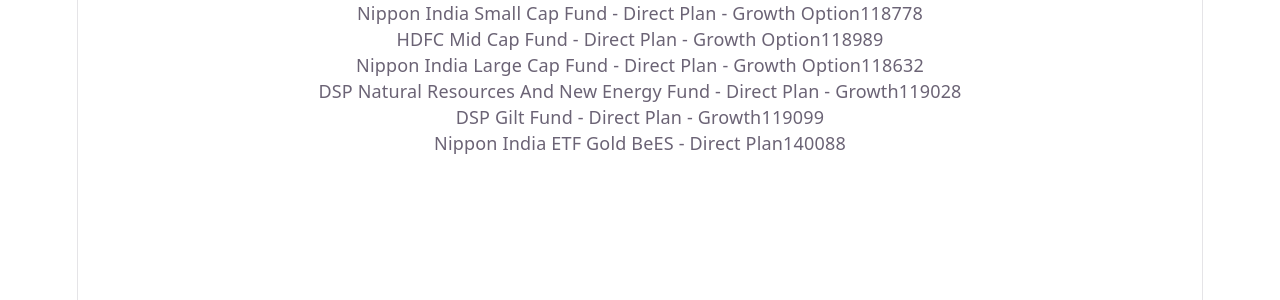
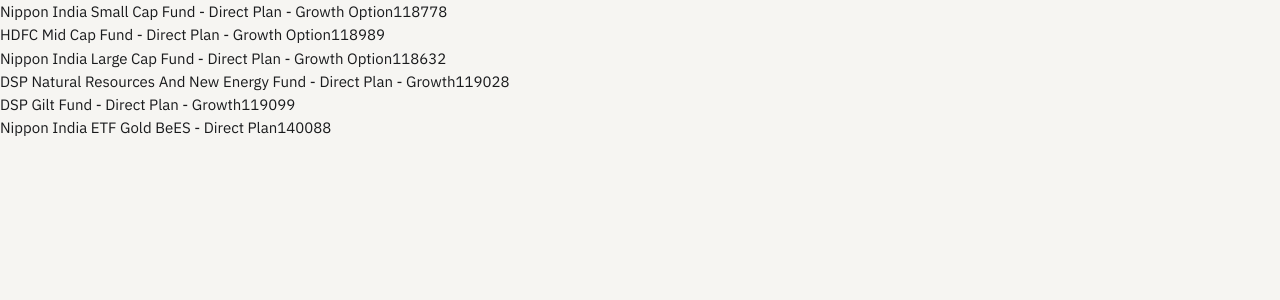
Before and after one commit to shubh0710/corpus, a React (Vite) app: page / in a window 1280 px wide. Shown: the top 300 px of the page. Built offline with nearby package versions, Linux system fonts and the light colour scheme.

Commit message:
bring real design tokens into the project

```diff
--- a/index.html
+++ b/index.html
@@ -1,13 +1,20 @@
 <!doctype html>
 <html lang="en">
+
 <head>
   <meta charset="UTF-8" />
   <link rel="icon" type="image/svg+xml" href="/favicon.svg" />
   <meta name="viewport" content="width=device-width, initial-scale=1.0" />
+  <link rel="preconnect" href="https://fonts.googleapis.com">
+  <link rel="preconnect" href="https://fonts.gstatic.com" crossorigin>
+  <link rel="stylesheet"
+    href="https://fonts.googleapis.com/css2?family=Bricolage+Grotesque:opsz,wght@12..96,600&family=IBM+Plex+Mono:wght@400;500;600&family=IBM+Plex+Sans:wght@400;500;600&display=swap">
   <title>Corpus</title>
 </head>
+
 <body>
   <div id="root"></div>
   <script type="module" src="/src/main.jsx"></script>
 </body>
+
 </html>
--- a/src/index.css
+++ b/src/index.css
@@ -1,111 +1,116 @@
-:root {
-  --text: #6b6375;
-  --text-h: #08060d;
-  --bg: #fff;
-  --border: #e5e4e7;
-  --code-bg: #f4f3ec;
-  --accent: #aa3bff;
-  --accent-bg: rgba(170, 59, 255, 0.1);
-  --accent-border: rgba(170, 59, 255, 0.5);
-  --social-bg: rgba(244, 243, 236, 0.5);
-  --shadow:
-    rgba(0, 0, 0, 0.1) 0 10px 15px -3px, rgba(0, 0, 0, 0.05) 0 4px 6px -2px;
-
-  --sans: system-ui, 'Segoe UI', Roboto, sans-serif;
-  --heading: system-ui, 'Segoe UI', Roboto, sans-serif;
-  --mono: ui-monospace, Consolas, monospace;
-
-  font: 18px/145% var(--sans);
-  letter-spacing: 0.18px;
-  color-scheme: light dark;
-  color: var(--text);
-  background: var(--bg);
-  font-synthesis: none;
-  text-rendering: optimizeLegibility;
-  -webkit-font-smoothing: antialiased;
-  -moz-osx-font-smoothing: grayscale;
-
-  @media (max-width: 1024px) {
-    font-size: 16px;
-  }
+/* ==========================================================
+   RESET
+   ========================================================== */
+*,
+*::before,
+*::after {
+  box-sizing: border-box;
+  margin: 0;
+  padding: 0;
 }
 
-@media (prefers-color-scheme: dark) {
-  :root {
-    --text: #9ca3af;
-    --text-h: #f3f4f6;
-    --bg: #16171d;
-    --border: #2e303a;
-    --code-bg: #1f2028;
-    --accent: #c084fc;
-    --accent-bg: rgba(192, 132, 252, 0.15);
-    --accent-border: rgba(192, 132, 252, 0.5);
-    --social-bg: rgba(47, 48, 58, 0.5);
-    --shadow:
-      rgba(0, 0, 0, 0.4) 0 10px 15px -3px, rgba(0, 0, 0, 0.25) 0 4px 6px -2px;
-  }
-
-  #social .button-icon {
-    filter: invert(1) brightness(2);
-  }
+input,
+button,
+select {
+  font: inherit;
+  color: inherit;
 }
 
-body {
-  margin: 0;
+button {
+  border: none;
+  background: none;
+  cursor: pointer;
 }
 
-#root {
-  width: 1126px;
-  max-width: 100%;
-  margin: 0 auto;
-  text-align: center;
-  border-inline: 1px solid var(--border);
-  min-height: 100svh;
-  display: flex;
-  flex-direction: column;
-  box-sizing: border-box;
+svg {
+  display: block;
 }
 
-h1,
-h2 {
-  font-family: var(--heading);
-  font-weight: 500;
-  color: var(--text-h);
+a {
+  color: inherit;
+  text-decoration: none;
 }
 
-h1 {
-  font-size: 56px;
-  letter-spacing: -1.68px;
-  margin: 32px 0;
-  @media (max-width: 1024px) {
-    font-size: 36px;
-    margin: 20px 0;
-  }
-}
-h2 {
-  font-size: 24px;
-  line-height: 118%;
-  letter-spacing: -0.24px;
-  margin: 0 0 8px;
-  @media (max-width: 1024px) {
-    font-size: 20px;
-  }
-}
-p {
-  margin: 0;
+fieldset {
+  border: none;
 }
 
-code,
-.counter {
-  font-family: var(--mono);
-  display: inline-flex;
-  border-radius: 4px;
-  color: var(--text-h);
+/* ==========================================================
+   DESIGN TOKENS
+
+   Spacing is a strict 4px scale and nothing outside it is
+   ever used. That single rule is what keeps the gaps looking
+   even across the whole page without measuring anything.
+   ========================================================== */
+:root {
+  /* surfaces */
+  --color-bg: #F6F5F2;
+  --color-surface: #FFFFFF;
+  --color-sunken: #F1EFEB;
+
+  /* text — three steps, darkest to lightest */
+  --color-text-primary: #191A1C;
+  --color-text-secondary: #5D6169;
+  --color-text-muted: #676B73;
+
+  /* borders — the faint one separates rows inside a card,
+       the strong one outlines things you click or type into */
+  --color-border: #E4E2DD;
+  --color-border-strong: #949089;
+
+  /* accents */
+  --color-brass: #9A6F24;
+  --color-accent-tint: #FAF1E2;
+  --color-accent-strong: #6A4610;
+  --color-accent-muted: #8A6220;
+  --color-benchmark: #6C7684;
+  --color-negative: #A8412F;
+  --color-chart-grid: #E0DDD7;
+
+  /* one colour per fund, used by the ribbon and the dots */
+  --fund-smallcap: #7A4E96;
+  --fund-midcap: #43699F;
+  --fund-largecap: #2C7561;
+  --fund-thematic: #A96636;
+  --fund-gilt: #5C6472;
+  --fund-gold: #9A6F24;
+
+  /* type */
+  --font-ui: 'IBM Plex Sans', system-ui, sans-serif;
+  --font-numeric: 'IBM Plex Mono', ui-monospace, monospace;
+  --font-display: 'Bricolage Grotesque', var(--font-ui);
+
+  /* spacing */
+  --space-1: 4px;
+  --space-2: 8px;
+  --space-3: 12px;
+  --space-4: 16px;
+  --space-5: 20px;
+  --space-6: 24px;
+  --space-7: 32px;
+  --space-8: 48px;
+
+  /* corners */
+  --radius-sm: 6px;
+  --radius-md: 8px;
+  --radius-lg: 14px;
+
+  /* page */
+  --page-max: 1180px;
+  --page-pad: var(--space-7);
+
+  /* a shadow small enough to read as "this sits on top of
+       the thing behind it", not as decoration */
+  --shadow-lift: 0 1px 2px rgba(25, 26, 28, 0.07);
 }
 
-code {
+/* ==========================================================
+   BASE
+   ========================================================== */
+body {
+  background-color: var(--color-bg);
+  color: var(--color-text-primary);
+  font-family: var(--font-ui);
   font-size: 15px;
-  line-height: 135%;
-  padding: 4px 8px;
-  background: var(--code-bg);
+  line-height: 1.55;
 }
```
Also changed, not shown: src/App.css (deleted, +0 -184 lines). Lines whose indentation alone changed are shown as unchanged.
